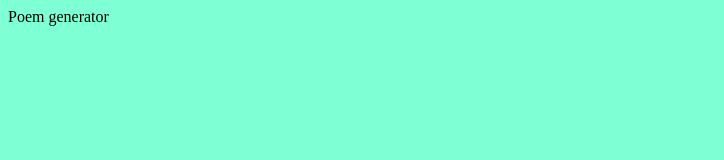
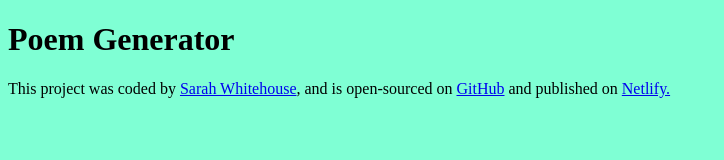
Before and after one commit to sarahwhitehouse17/She-Codes-Poem-Generator, a plain HTML site: page index.html in a window 1280 px wide. Shown: the whole page, without its empty margins (0-724 px from the left). Drawn offline with Linux system fonts and the light colour scheme.

Commit message:
Added links to github and netlify

```diff
--- a/index.html
+++ b/index.html
@@ -1,13 +1,28 @@
 <!DOCTYPE html>
 <html lang="en">
-<head>
-    <meta charset="UTF-8">
-    <meta name="viewport" content="width=, initial-scale=1.0">
-    <link rel="stylesheet" href="src/styles.css">
+  <head>
+    <meta charset="UTF-8" />
+    <meta name="viewport" content="width=, initial-scale=1.0" />
+    <link rel="stylesheet" href="src/styles.css" />
     <title>Poem generator</title>
-</head>
-<body>
-    Poem generator
+  </head>
+  <body>
+    <h1>Poem Generator</h1>
+    <footer>
+      This project was coded by
+      <a href="https://github.com/sarahwhitehouse17" target="_blank"
+        >Sarah Whitehouse</a
+      >, and is open-sourced on
+      <a
+        href="https://github.com/sarahwhitehouse17?tab=repositories"
+        target="_blank"
+        >GitHub</a
+      >
+      and published on
+      <a href="https://she-codes-ai-poem-generator.netlify.app/" target="_blank"
+        >Netlify.</a
+      >
+    </footer>
     <script src="src/index.js"></script>
-</body>
+  </body>
 </html>
```
